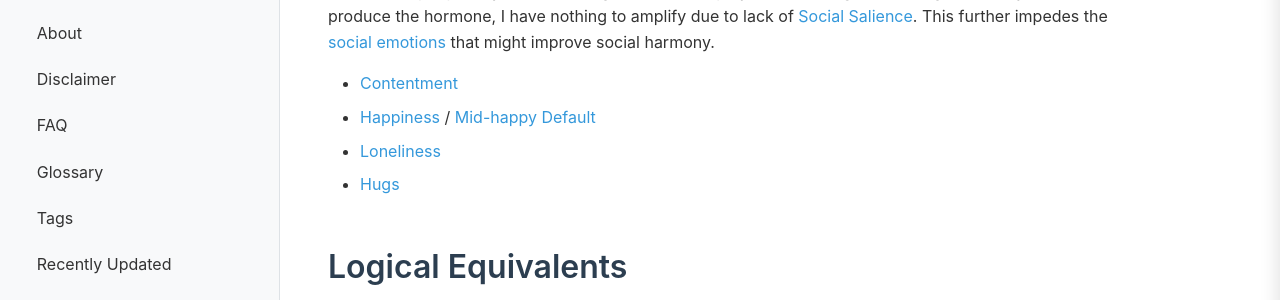
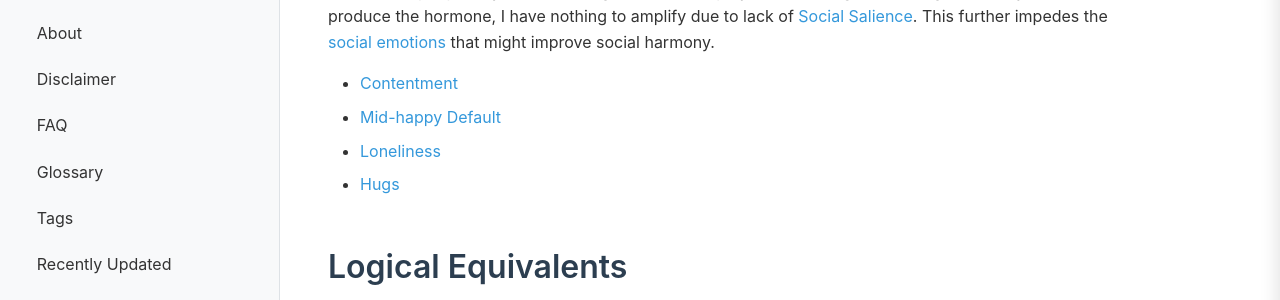
Before and after one commit to SignalBlind/SignalBlind.github.io, a Jekyll site: the page built from Emotions/Emotions.md, in a window 1280 px wide and 900 px high, scrolled down 2062 px. Shown: the part 153-453 px from the top of the window. Built offline with Jekyll 4.4.1, drawn with Linux system fonts in a browser that asks for light colours; comment, search, counter and statistics services are not loaded.

Commit message:
removing unused nodes

```diff
--- a/Emotions/Emotions.md
+++ b/Emotions/Emotions.md
@@ -61,7 +61,7 @@ There are some other physiological emotions regulated by [Dopamine](Dopamine.md)
 Note: in NT people oxytocin (bonding/trust) can amplify the social signal.  Although it is likely that I produce the hormone, I have nothing to amplify due to lack of [Social Salience](../Experience/Social%20Salience.md).  This further impedes the [social emotions](#^Social) that might improve social harmony.
 
 - [Contentment](Contentment.md)
-- [Happiness](Happiness.md) / [Mid-happy Default](Mid-happy%20Default.md)
+- [Mid-happy Default](Mid-happy%20Default.md)
 - [Loneliness](Loneliness.md)
 - [Hugs](Hugs.md)
 
```
